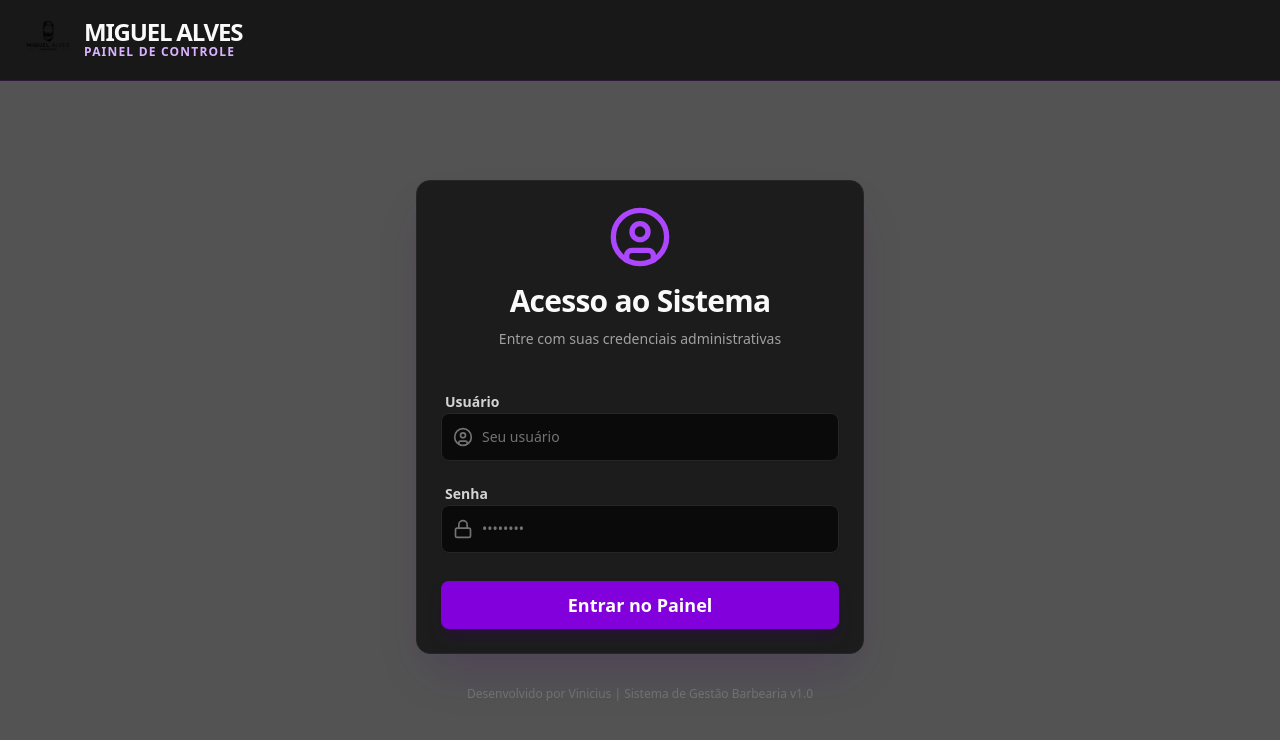
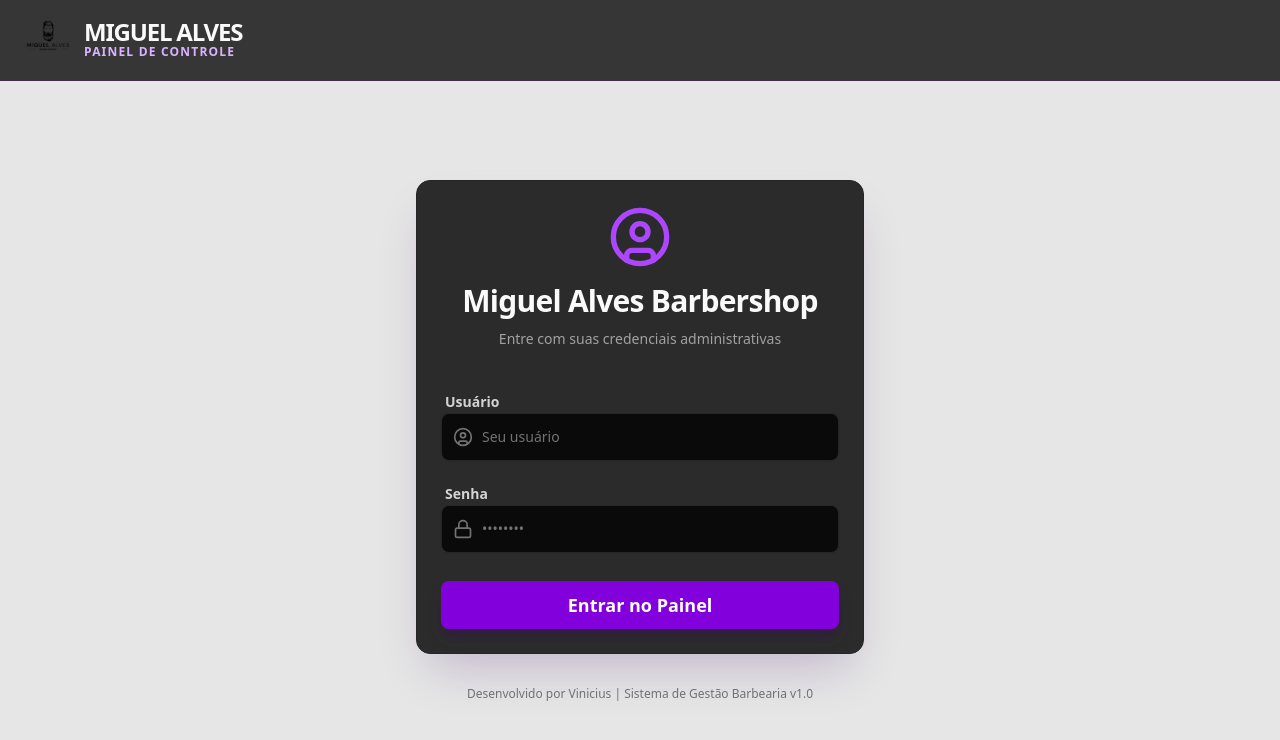
Before and after one commit to vinicius-pimenta-mkt/barber-model-front, a React (Vite) app: page / in a window 1280 px wide. Shown: the top 740 px of the page. Built offline with nearby package versions, Linux system fonts and the light colour scheme.

Commit message:
Update Login.tsx

```diff
--- a/src/components/Login.tsx
+++ b/src/components/Login.tsx
@@ -5,7 +5,7 @@ import { Card, CardHeader, CardTitle, CardContent } from '@/components/ui/card';
 import { Lock, UserCircle } from 'lucide-react';
 import logo from '../assets/logo.png';
 
-// Importando a imagem de fundo direto da pasta assets
+// Importando a imagem de fundo da pasta assets
 import backgroundImageUrl from '../assets/fundologin.png';
 
 const Login = () => {
@@ -45,15 +45,15 @@ const Login = () => {
   };
 
   return (
-    // Container Principal com a imagem fundologin.png
+    // Container Principal com a imagem de fundo
     <div
       className="min-h-screen flex flex-col bg-cover bg-center bg-no-repeat relative"
       style={{ backgroundImage: `url(${backgroundImageUrl})` }}
     >
-      {/* Camada de sobreposição com leve desfoque (blur-sm) aplicado apenas ao fundo */}
-      <div className="absolute inset-0 bg-neutral-950/70 backdrop-blur-sm z-0" />
+      {/* Camada de sobreposição com 90% de transparência (bg-neutral-950/10) e leve desfoque */}
+      <div className="absolute inset-0 bg-neutral-950/10 backdrop-blur-[2px] z-0" />
 
-      {/* CABEÇALHO - Ajustado para MIGUEL ALVES */}
+      {/* CABEÇALHO - Miguel Alves */}
       <div className="w-full bg-neutral-950/80 backdrop-blur-md py-4 px-6 border-b border-purple-900/30 flex items-center justify-between z-10 relative">
         <div className="flex items-center gap-3">
           <img src={logo} alt="Barbearia Miguel Alves" className="h-10 sm:h-12 w-auto" />
@@ -68,13 +68,14 @@ const Login = () => {
         </div>
       </div>
 
-      {/* CONTEÚDO CENTRALIZADO (CARD MODERNO) */}
+      {/* CONTEÚDO CENTRALIZADO */}
       <div className="flex-1 flex flex-col items-center justify-center p-4 sm:p-6 z-10 relative">
         <Card className="w-full max-w-md bg-neutral-900/90 border-neutral-800 shadow-2xl shadow-purple-950/20 backdrop-blur-md">
           <CardHeader className="space-y-1 pb-4 text-center">
             <UserCircle className="w-16 h-16 text-purple-500 mx-auto mb-2" />
+            {/* Título alterado conforme solicitado */}
             <CardTitle className="text-2xl sm:text-3xl font-extrabold text-neutral-50 tracking-tight">
-              Acesso ao Sistema
+              Miguel Alves Barbershop
             </CardTitle>
             <p className="text-sm text-neutral-400">
               Entre com suas credenciais administrativas
@@ -146,7 +147,7 @@ const Login = () => {
   );
 };
 
-// Componente de Label para manter o estilo
+// Componente de Label para manter o estilo local
 const Label = ({ htmlFor, children }: { htmlFor: string; children: React.ReactNode }) => (
   <label htmlFor={htmlFor} className="text-sm font-semibold text-neutral-300 ml-1">
     {children}
```
